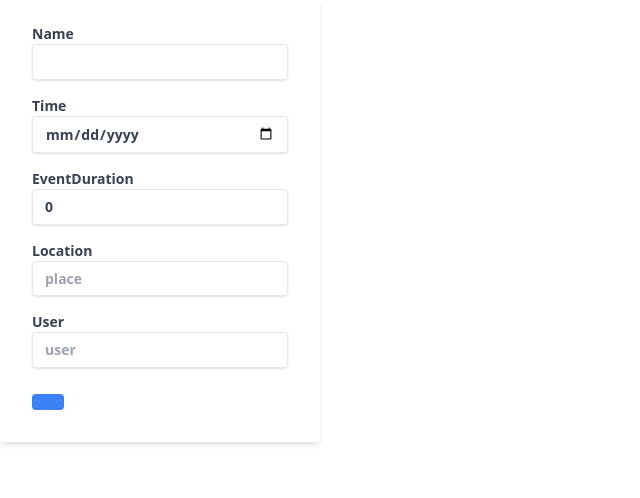
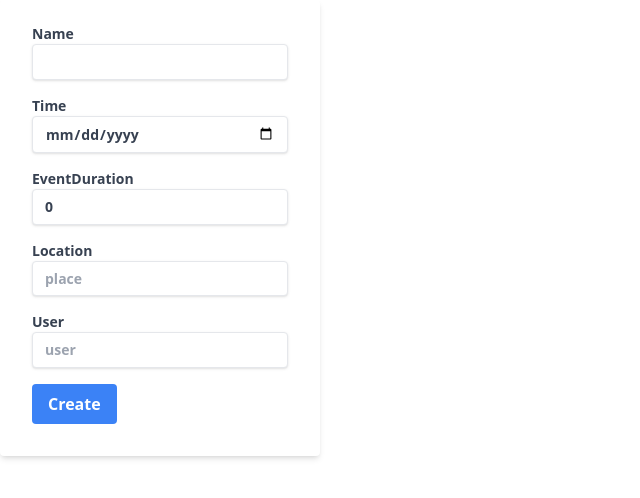
Before and after one commit to adrianbuenoo095/the-dating-site-frontend, a React (Vite) app: page /newevent in a window 1280 px wide. Shown: the top 498 px of the page, without its empty margins (0-640 px from the left). Built offline with nearby package versions, Linux system fonts and the light colour scheme.

Commit message:
create button

```diff
--- a/src/components/EventForm.jsx
+++ b/src/components/EventForm.jsx
@@ -111,7 +111,7 @@ const EventForm = () => {
 
       <button className="bg-blue-500 hover:bg-blue-700
        text-white font-bold py-2 px-4 rounded" type="submit">
-       </button>
+      Create </button>
     </form>
       </div>;
 }
```
